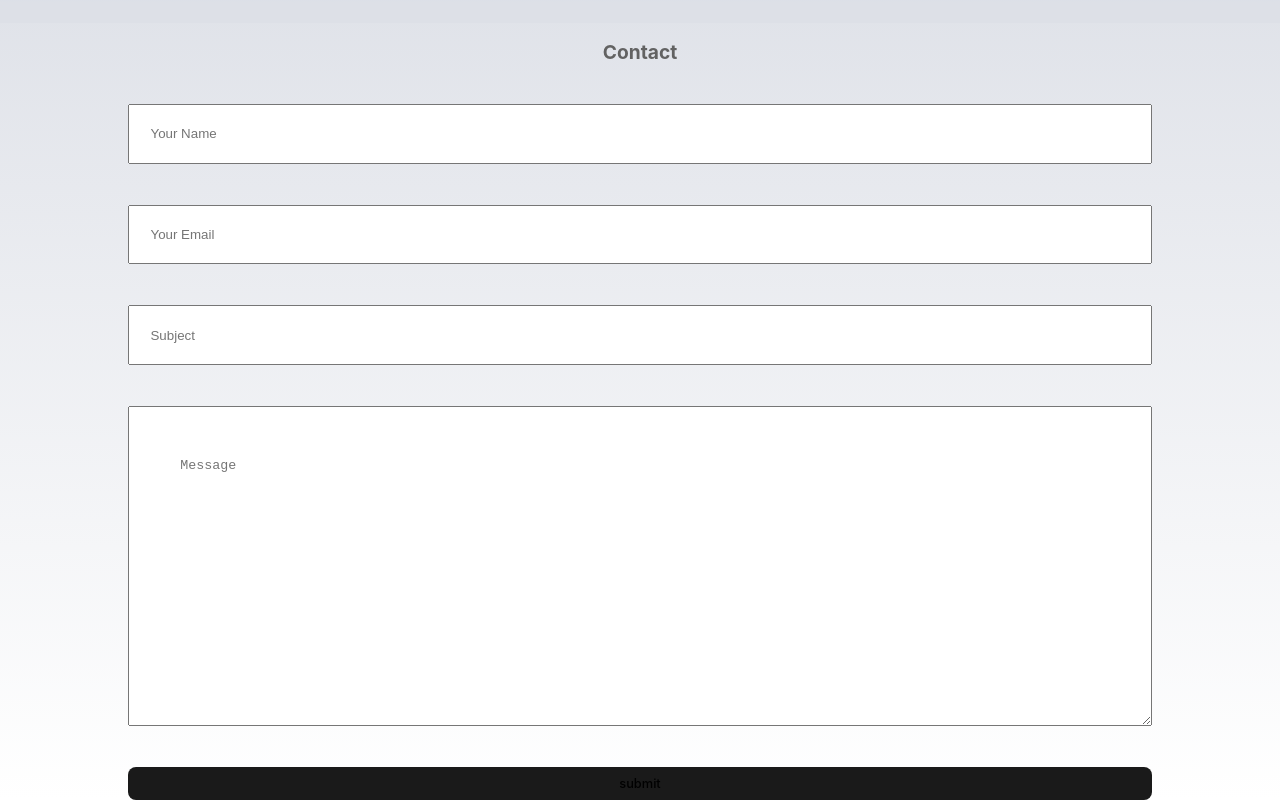
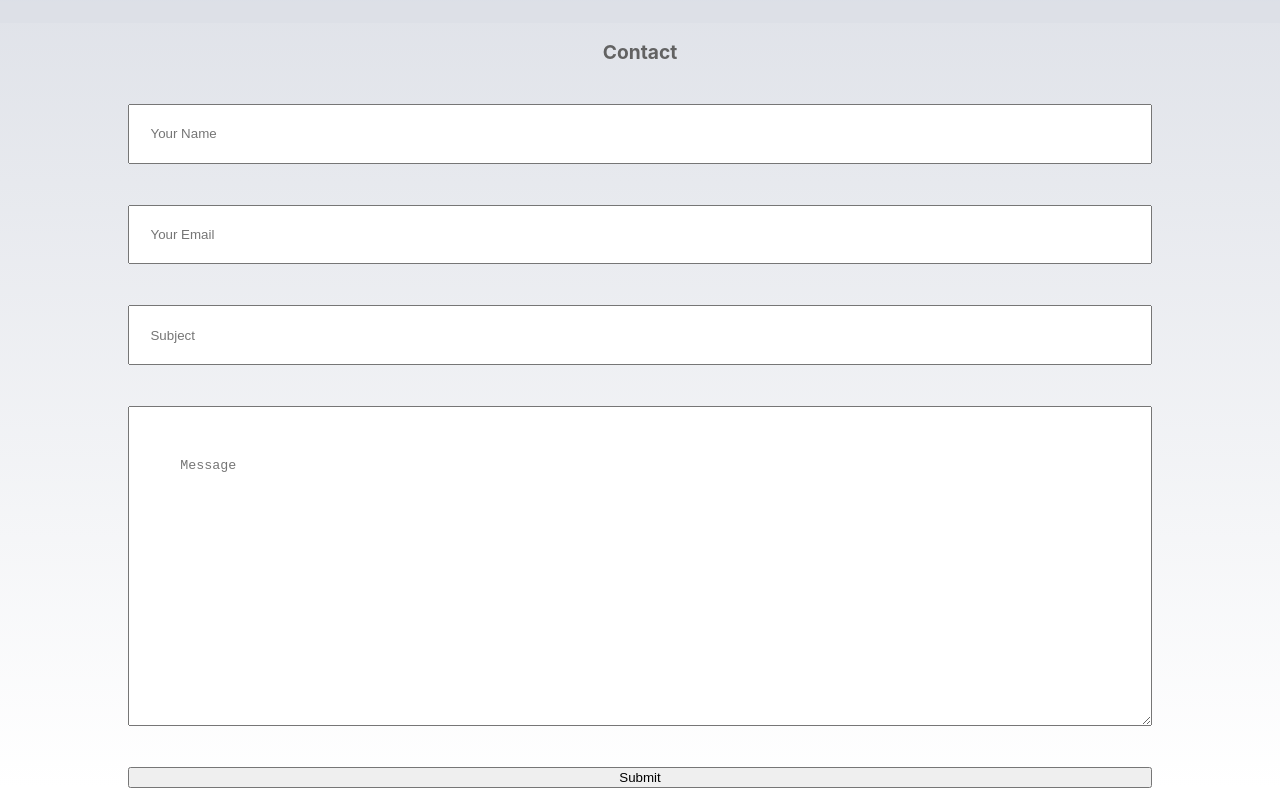
Before and after one commit to t-cbailey/portfolio, a React (Vite) app: page /contact in a window 1280 px wide. Shown: the part 218-1018 px from the top of the page. Built offline with nearby package versions, Linux system fonts and the light colour scheme.

Commit message:
live site

```diff
--- a/Api.ts
+++ b/Api.ts
@@ -1,7 +1,9 @@
 import axios, { AxiosInstance } from "axios";
 
 const baseURL =
-  process.env.NODE_ENV === "production" ? "" : "http://localhost:9191/api/";
+  process.env.NODE_ENV === "production"
+    ? "https://personal-portfolio-iiaz.onrender.com/api/"
+    : "http://localhost:9191/api/";
 
 const server: AxiosInstance = axios.create({
   baseURL,
--- a/src/components/About.tsx
+++ b/src/components/About.tsx
@@ -17,7 +17,7 @@ function About() {
   React.useEffect(() => {
     setTimeout(() => {
       setTimer(true);
-    }, 3500);
+    }, 4000);
   }, [timer]);
 
   React.useEffect(() => {
--- a/src/components/Contact.tsx
+++ b/src/components/Contact.tsx
@@ -45,8 +45,12 @@ function Contact() {
     } else {
       setSending(true);
       postMessage(msg)
-        .then(() => {
-          alert("message sent");
+        .then((res) => {
+          if (res instanceof Error) {
+            alert("message failed");
+          } else {
+            alert("message sent");
+          }
         })
         .then(() => {
           setSending(false);
@@ -89,7 +93,7 @@ function Contact() {
             onChange={handleMessageBodyChange}
           />
           <button id="submitButton" type="submit" onClick={handleSubmit}>
-            submit
+            Submit
           </button>
         </form>
       </>
--- a/src/index.css
+++ b/src/index.css
@@ -37,22 +37,3 @@ h1 {
   font-size: 3.2em;
   line-height: 1.1;
 }
-
-button {
-  border-radius: 8px;
-  border: 1px solid transparent;
-  padding: 0.6em 1.2em;
-  font-size: 1em;
-  font-weight: 500;
-  font-family: inherit;
-  background-color: #1a1a1a;
-  cursor: pointer;
-  transition: border-color 0.25s;
-}
-button:hover {
-  border-color: black;
-}
-button:focus,
-button:focus-visible {
-  outline: 4px auto -webkit-focus-ring-color;
-}
--- a/utils.ts
+++ b/utils.ts
@@ -25,6 +25,6 @@ export const postMessage = (msg: any) => {
       return result.data;
     })
     .catch((err) => {
-      err;
+      return err;
     });
 };
```
Also changed, not shown: 2 other files (tests, documents, lock files or other folders).
